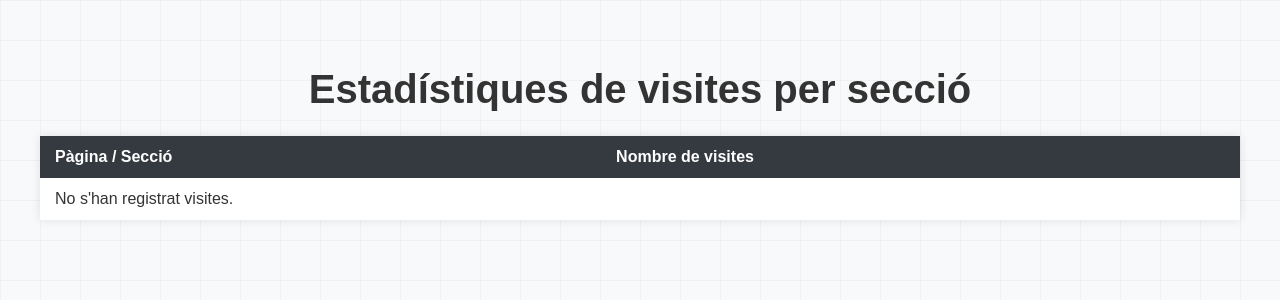
After one commit to mambon5/ceduoda, a Flask app: template templates/estadistiques.html in a window 1280 px wide. The commit adds this page. Shown: the top 300 px of the page. Run offline with Flask 3, Linux system fonts and the light colour scheme; the template is opened without the code that fills it, so the values that code supplies are empty.

Commit message:
afegit que es puguin descarregar les visites en format csv afegit que hi hagi una pagina d'estadistiques de les visites

```diff
--- a/app.py
+++ b/app.py
@@ -7,12 +7,13 @@
 #     │   └── style.css
 #     └── images/
 
-from flask import Flask, render_template, request, redirect, jsonify
+from flask import Flask, render_template, request, redirect, jsonify, Response
 import json
 import os
 # app.py
 from crea_dades import Visita, Base, engine
 from sqlalchemy.orm import sessionmaker
+from sqlalchemy import func
 from datetime import datetime
 
 app = Flask(__name__)
@@ -99,6 +100,33 @@ def veure_visites():
     sessio.close()
     return render_template("visites.html", visites=visites)
 
+@app.route('/descarrega_visites')
+def descarrega_visites():
+    sessio = Session()
+    visites = sessio.query(Visita).order_by(Visita.data_hora.desc()).all()
+    sessio.close()
+
+    def generar_csv():
+        yield 'data_hora,ip,pagina,idioma,resolucio,referer,durada\n'
+        for visita in visites:
+            fila = f'"{visita.data_hora}","{visita.ip}","{visita.pagina}","{visita.idioma}","{visita.resolucio}","{visita.referer}","{visita.durada}"\n'
+            yield fila
+
+    return Response(generar_csv(), mimetype='text/csv',
+                    headers={"Content-Disposition": "attachment;filename=visites.csv"})
+
+
+@app.route('/estadistiques')
+def estadistiques():
+    sessio = Session()
+    resultats = sessio.query(
+        Visita.pagina,
+        func.count(Visita.id).label('total')
+    ).group_by(Visita.pagina).order_by(func.count(Visita.id).desc()).all()
+    sessio.close()
+
+    return render_template("estadistiques.html", estadistiques=resultats)
+
 
 if __name__ == "__main__":
     app.run(debug=True)
--- a/static/css/style.css
+++ b/static/css/style.css
@@ -390,3 +390,17 @@ ol {
     transform: translateX(0);
   }
 }
+
+
+.btn-descargar {
+    display: inline-block;
+    margin-bottom: 20px;
+    padding: 10px 20px;
+    background-color: #007bff;
+    color: white;
+    text-decoration: none;
+    border-radius: 5px;
+}
+.btn-descargar:hover {
+    background-color: #0056b3;
+}
--- /dev/null
+++ b/templates/estadistiques.html
@@ -0,0 +1,64 @@
+<!DOCTYPE html>
+<html lang="ca">
+<head>
+    <meta charset="UTF-8">
+    <title>Estadístiques de Visites</title>
+    <link rel="stylesheet" href="{{ url_for('static', filename='css/style.css') }}">
+    <style>
+        body {
+            font-family: Arial, sans-serif;
+            padding: 2rem;
+            background-color: #f8f9fa;
+        }
+
+        h1 {
+            margin-bottom: 1.5rem;
+        }
+
+        table {
+            width: 100%;
+            border-collapse: collapse;
+            background-color: white;
+            box-shadow: 0 0 10px rgba(0,0,0,0.1);
+        }
+
+        th, td {
+            padding: 12px 15px;
+            text-align: left;
+        }
+
+        th {
+            background-color: #343a40;
+            color: white;
+        }
+
+        tr:nth-child(even) {
+            background-color: #f2f2f2;
+        }
+    </style>
+</head>
+<body>
+    <h1>Estadístiques de visites per secció</h1>
+
+    <table>
+        <thead>
+            <tr>
+                <th>Pàgina / Secció</th>
+                <th>Nombre de visites</th>
+            </tr>
+        </thead>
+        <tbody>
+            {% for pagina, total in estadistiques %}
+            <tr>
+                <td>{{ pagina }}</td>
+                <td>{{ total }}</td>
+            </tr>
+            {% else %}
+            <tr>
+                <td colspan="2">No s'han registrat visites.</td>
+            </tr>
+            {% endfor %}
+        </tbody>
+    </table>
+</body>
+</html>
--- a/templates/visites.html
+++ b/templates/visites.html
@@ -41,6 +41,7 @@
 </head>
 <body>
     <h1>Registre de visites</h1>
+    <a href="/descarrega_visites" class="btn-descargar">Descarrega CSV</a>
     <table>
         <thead>
             <tr>
```
